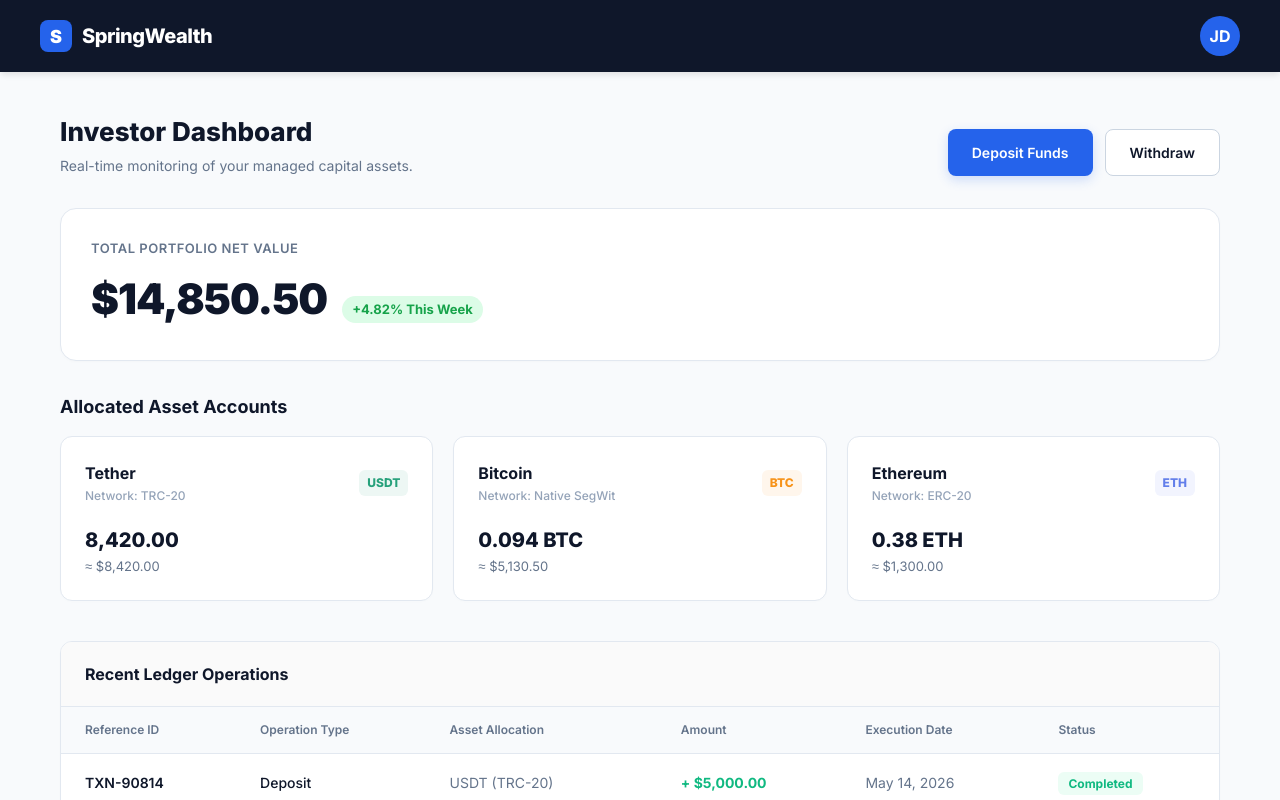
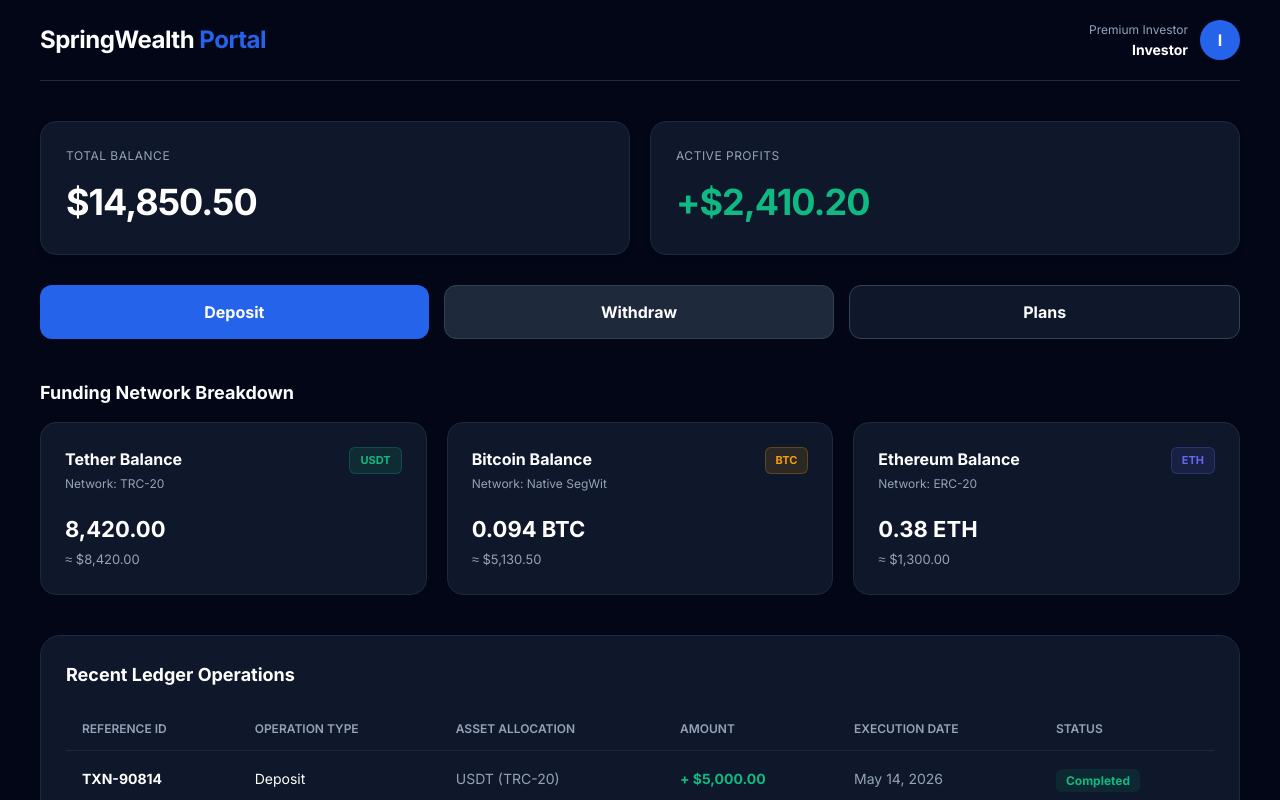
Before and after one commit to stonefolk663-lang/investment-platform, a Next.js app: page /dashboard in a window 1280 px wide. Shown: the top 800 px of the page. Built offline with nearby package versions, Linux system fonts and the light colour scheme.

Commit message:
dashboard

```diff
--- a/app/dashboard/page.tsx
+++ b/app/dashboard/page.tsx
@@ -1,123 +1,125 @@
 'use client'
 import React, { useState } from 'react';
+import { useRouter } from 'next/navigation';
 
 export default function Dashboard() {
-  // Hardcoded realistic default states for a professional view
-  const [userProfile] = useState({
-    name: 'John Doe',
+  const router = useRouter();
+
+  // Mock investor metrics - loaded to look professional instantly
+  const [metrics] = useState({
+    totalBalance: '14,850.50',
+    activeProfits: '2,410.20',
     accountTier: 'Premium Investor',
-    totalBalance: '14,850.50',
-    weeklyGrowth: '+4.82%',
+    userName: 'Investor'
   });
 
   const cryptoBalances = [
-    { name: 'Tether', ticker: 'USDT', network: 'TRC-20', balance: '8,420.00', valueInUSD: '$8,420.00', color: '#26a17b' },
-    { name: 'Bitcoin', ticker: 'BTC', network: 'Native SegWit', balance: '0.094 BTC', valueInUSD: '$5,130.50', color: '#f7931a' },
-    { name: 'Ethereum', ticker: 'ETH', network: 'ERC-20', balance: '0.38 ETH', valueInUSD: '$1,300.00', color: '#627eea' }
+    { name: 'Tether', ticker: 'USDT', network: 'TRC-20', balance: '8,420.00', valueInUSD: '$8,420.00', color: '#10b981' },
+    { name: 'Bitcoin', ticker: 'BTC', network: 'Native SegWit', balance: '0.094 BTC', valueInUSD: '$5,130.50', color: '#f59e0b' },
+    { name: 'Ethereum', ticker: 'ETH', network: 'ERC-20', balance: '0.38 ETH', valueInUSD: '$1,300.00', color: '#6366f1' }
   ];
 
   const transactionHistory = [
-    { id: 'TXN-90814', type: 'Deposit', asset: 'USDT (TRC-20)', amount: '+ $5,000.00', date: 'May 14, 2026', status: 'Completed', statusColor: '#10b981', bg: '#ecfdf5' },
-    { id: 'TXN-88181', type: 'Weekly Yield', asset: 'Automated Return', amount: '+ $214.50', date: 'May 10, 2026', status: 'Completed', statusColor: '#10b981', bg: '#ecfdf5' },
-    { id: 'TXN-75212', type: 'Withdrawal', asset: 'Bitcoin (BTC)', amount: '- $750.00', date: 'May 03, 2026', status: 'Processing', statusColor: '#f59e0b', bg: '#fffbeb' }
+    { id: 'TXN-90814', type: 'Deposit', asset: 'USDT (TRC-20)', amount: '+ $5,000.00', date: 'May 14, 2026', status: 'Completed', statusColor: '#10b981', bg: 'rgba(16, 185, 129, 0.1)' },
+    { id: 'TXN-88181', type: 'Weekly Yield', asset: 'Automated Return', amount: '+ $214.50', date: 'May 10, 2026', status: 'Completed', statusColor: '#10b981', bg: 'rgba(16, 185, 129, 0.1)' },
+    { id: 'TXN-75212', type: 'Withdrawal', asset: 'Bitcoin (BTC)', amount: '- $750.00', date: 'May 03, 2026', status: 'Processing', statusColor: '#f59e0b', bg: 'rgba(245, 158, 11, 0.1)' }
   ];
 
   return (
-    <div style={{ minHeight: '100vh', backgroundColor: '#f8fafc', fontFamily: '"Inter", sans-serif', display: 'flex', flexDirection: 'column' }}>
+    <div style={{ backgroundColor: '#020617', color: '#ffffff', minHeight: '100vh', fontFamily: '"Inter", sans-serif', padding: '20px' }}>
+      <div style={{ maxWidth: '1200px', margin: '0 auto' }}>
 
-      {/* Premium Navigation Topbar */}
-      <nav style={{ backgroundColor: '#0f172a', color: 'white', padding: '16px 40px', display: 'flex', justifyContent: 'space-between', alignItems: 'center', boxShadow: '0 4px 6px -1px rgba(0,0,0,0.1)' }}>
-        <div style={{ display: 'flex', alignItems: 'center', gap: '10px' }}>
-          <div style={{ backgroundColor: '#2563eb', width: '32px', height: '32px', borderRadius: '8px', display: 'flex', alignItems: 'center', justifyContent: 'center', fontWeight: '900', fontSize: '18px' }}>S</div>
-          <span style={{ fontSize: '20px', fontWeight: '800', letterSpacing: '-0.5px' }}>SpringWealth</span>
-        </div>
-        <div style={{ display: 'flex', alignItems: 'center', gap: '20px' }}>
-          <div style={{ textAlign: 'right', display: 'none', md: 'block' }}>
-            <p style={{ margin: 0, fontSize: '14px', fontWeight: '600' }}>{userProfile.name}</p>
-            <p style={{ margin: 0, fontSize: '11px', color: '#94a3b8' }}>{userProfile.accountTier}</p>
-          </div>
-          <div style={{ width: '40px', height: '40px', borderRadius: '50%', backgroundColor: '#2563eb', display: 'flex', alignItems: 'center', justifyContent: 'center', fontWeight: 'bold', fontSize: '16px' }}>
-            JD
-          </div>
-        </div>
-      </nav>
+        {/* Header Section matching original routes */}
+        <div style={{ display: 'flex', justifyContent: 'space-between', alignItems: 'center', marginBottom: '40px', borderBottom: '1px solid #1e293b', paddingBottom: '20px' }}>
+          <h1 style={{ fontSize: '24px', fontWeight: 'bold', margin: 0, letterSpacing: '-0.5px' }}>
+            SpringWealth <span style={{ color: '#2563eb' }}>Portal</span>
+          </h1>
 
-      {/* Main Dashboard Workspace */}
-      <main style={{ flex: 1, padding: '40px 20px', maxWidth: '1200px', width: '100%', margin: '0 auto', boxSizing: 'border-box' }}>
-
-        {/* Welcome Header & Growth Section */}
-        <div style={{ display: 'flex', flexDirection: 'row', justifyContent: 'space-between', alignItems: 'flex-end', marginBottom: '32px', flexWrap: 'wrap', gap: '20px' }}>
-          <div>
-            <h2 style={{ fontSize: '26px', fontWeight: '800', color: '#0f172a', margin: '0 0 4px 0' }}>Investor Dashboard</h2>
-            <p style={{ margin: 0, color: '#64748b', fontSize: '14px' }}>Real-time monitoring of your managed capital assets.</p>
-          </div>
-          <div style={{ display: 'flex', gap: '12px' }}>
-            <button style={{ backgroundColor: '#2563eb', color: 'white', padding: '12px 24px', borderRadius: '8px', border: 'none', fontWeight: '600', fontSize: '14px', cursor: 'pointer', boxShadow: '0 4px 12px rgba(37, 99, 235, 0.2)' }}>Deposit Funds</button>
-            <button style={{ backgroundColor: '#ffffff', color: '#0f172a', padding: '12px 24px', borderRadius: '8px', border: '1px solid #cbd5e1', fontWeight: '600', fontSize: '14px', cursor: 'pointer' }}>Withdraw</button>
+          <div onClick={() => router.push('/dashboard/profile')} style={{ cursor: 'pointer', display: 'flex', alignItems: 'center', gap: '12px' }}>
+            <div style={{ textAlign: 'right' }}>
+              <p style={{ fontSize: '12px', color: '#94a3b8', margin: 0 }}>{metrics.accountTier}</p>
+              <p style={{ fontWeight: 'bold', fontSize: '14px', margin: 0 }}>{metrics.userName}</p>
+            </div>
+            <div style={{ width: '40px', height: '40px', backgroundColor: '#2563eb', borderRadius: '50%', display: 'flex', alignItems: 'center', justifyContent: 'center', fontWeight: 'bold' }}>
+              I
+            </div>
           </div>
         </div>
 
-        {/* Hero Portfolio Stat Card */}
-        <div style={{ backgroundColor: '#ffffff', borderRadius: '16px', border: '1px solid #e2e8f0', padding: '30px', marginBottom: '32px', boxShadow: '0 1px 3px rgba(0,0,0,0.02)' }}>
-          <p style={{ margin: '0 0 8px 0', fontSize: '13px', fontWeight: '600', color: '#64748b', textTransform: 'uppercase', letterSpacing: '0.5px' }}>Total Portfolio Net Value</p>
-          <div style={{ display: 'flex', alignItems: 'baseline', gap: '15px', flexWrap: 'wrap' }}>
-            <span style={{ fontSize: '42px', fontWeight: '900', color: '#0f172a', letterSpacing: '-1px' }}>${userProfile.totalBalance}</span>
-            <span style={{ backgroundColor: '#dcfce7', color: '#16a34a', padding: '4px 10px', borderRadius: '20px', fontSize: '13px', fontWeight: '700' }}>
-              {userProfile.weeklyGrowth} This Week
-            </span>
+        {/* Hero Metrics Grid - Populated instead of $0.00 */}
+        <div style={{ display: 'grid', gridTemplateColumns: 'repeat(auto-fit, minmax(250px, 1fr))', gap: '20px', marginBottom: '30px' }}>
+          <div style={{ backgroundColor: '#0f172a', padding: '25px', borderRadius: '16px', border: '1px solid #1e293b', boxShadow: '0 4px 6px -1px rgba(0,0,0,0.2)' }}>
+            <p style={{ color: '#94a3b8', fontSize: '12px', margin: 0, textTransform: 'uppercase', letterSpacing: '0.5px' }}>Total Balance</p>
+            <h2 style={{ fontSize: '36px', fontWeight: 'bold', margin: '10px 0 0 0', letterSpacing: '-1px' }}>${metrics.totalBalance}</h2>
+          </div>
+
+          <div style={{ backgroundColor: '#0f172a', padding: '25px', borderRadius: '16px', border: '1px solid #1e293b', boxShadow: '0 4px 6px -1px rgba(0,0,0,0.2)' }}>
+            <p style={{ color: '#94a3b8', fontSize: '12px', margin: 0, textTransform: 'uppercase', letterSpacing: '0.5px' }}>Active Profits</p>
+            <h2 style={{ fontSize: '36px', fontWeight: 'bold', color: '#10b981', margin: '10px 0 0 0', letterSpacing: '-1px' }}>+${metrics.activeProfits}</h2>
           </div>
         </div>
 
-        {/* Middle Section: Assets & Networks Grid */}
-        <h3 style={{ fontSize: '18px', fontWeight: '700', color: '#0f172a', marginBottom: '16px' }}>Allocated Asset Accounts</h3>
+        {/* Action Button Navigation Links preserved from original code */}
+        <div style={{ display: 'flex', gap: '15px', marginBottom: '40px', flexWrap: 'wrap' }}>
+          <button onClick={() => router.push('/dashboard/deposit')} style={{ flex: 1, minWidth: '120px', backgroundColor: '#2563eb', color: 'white', padding: '14px', borderRadius: '12px', border: 'none', fontSpread: '0.5px', fontWeight: 'bold', cursor: 'pointer', transition: 'background 0.2s' }}>
+            Deposit
+          </button>
+          <button onClick={() => router.push('/dashboard/withdraw')} style={{ flex: 1, minWidth: '120px', backgroundColor: '#1e293b', color: 'white', padding: '14px', borderRadius: '12px', border: '1px solid #334155', fontWeight: 'bold', cursor: 'pointer' }}>
+            Withdraw
+          </button>
+          <button onClick={() => router.push('/dashboard/plans')} style={{ flex: 1, minWidth: '120px', backgroundColor: '#0f172a', color: 'white', padding: '14px', borderRadius: '12px', border: '1px solid #334155', fontWeight: 'bold', cursor: 'pointer' }}>
+            Plans
+          </button>
+        </div>
+
+        {/* Middle Section: Active Crypto Wallets Grid */}
+        <h3 style={{ fontSize: '18px', fontWeight: 'bold', color: '#ffffff', marginBottom: '16px' }}>Funding Network Breakdown</h3>
         <div style={{ display: 'grid', gridTemplateColumns: 'repeat(auto-fit, minmax(280px, 1fr))', gap: '20px', marginBottom: '40px' }}>
           {cryptoBalances.map((coin, index) => (
-            <div key={index} style={{ backgroundColor: '#ffffff', borderRadius: '12px', border: '1px solid #e2e8f0', padding: '24px', boxShadow: '0 1px 3px rgba(0,0,0,0.01)', display: 'flex', flexDirection: 'column', justifyBetween: 'space-between' }}>
-              <div style={{ display: 'flex', justifyContent: 'space-between', alignItems: 'center', marginBottom: '20px' }}>
+            <div key={index} style={{ backgroundColor: '#0f172a', borderRadius: '16px', border: '1px solid #1e293b', padding: '24px', display: 'flex', flexDirection: 'column', justifyContent: 'space-between' }}>
+              <div style={{ display: 'flex', justifyContent: 'space-between', alignItems: 'flex-start', marginBottom: '20px' }}>
                 <div>
-                  <h4 style={{ margin: 0, fontSize: '16px', fontWeight: '700', color: '#0f172a' }}>{coin.name}</h4>
-                  <p style={{ margin: '2px 0 0 0', fontSize: '12px', color: '#94a3b8', fontWeight: '500' }}>Network: {coin.network}</p>
+                  <h4 style={{ margin: 0, fontSize: '16px', fontWeight: 'bold', color: '#ffffff' }}>{coin.name} Balance</h4>
+                  <p style={{ margin: '4px 0 0 0', fontSize: '12px', color: '#94a3b8' }}>Network: {coin.network}</p>
                 </div>
-                <span style={{ fontSize: '12px', fontWeight: '800', padding: '4px 8px', borderRadius: '6px', color: coin.color, backgroundColor: `${coin.color}15` }}>
+                <span style={{ fontSize: '11px', fontWeight: 'bold', padding: '4px 10px', borderRadius: '6px', color: coin.color, backgroundColor: `${coin.color}20`, border: `1px solid ${coin.color}40` }}>
                   {coin.ticker}
                 </span>
               </div>
               <div>
-                <p style={{ margin: 0, fontSize: '20px', fontWeight: '800', color: '#0f172a' }}>{coin.balance}</p>
-                <p style={{ margin: '2px 0 0 0', fontSize: '13px', color: '#64748b' }}>≈ {coin.valueInUSD}</p>
+                <p style={{ margin: 0, fontSize: '22px', fontWeight: 'bold', color: '#ffffff' }}>{coin.balance}</p>
+                <p style={{ margin: '4px 0 0 0', fontSize: '13px', color: '#94a3b8' }}>≈ {coin.valueInUSD}</p>
               </div>
             </div>
           ))}
         </div>
 
-        {/* Bottom Section: Transaction Logs Table */}
-        <div style={{ backgroundColor: '#ffffff', borderRadius: '12px', border: '1px solid #e2e8f0', overflow: 'hidden', boxShadow: '0 1px 3px rgba(0,0,0,0.01)' }}>
-          <div style={{ padding: '20px 24px', borderBottom: '1px solid #e2e8f0', backgroundColor: '#fafafa' }}>
-            <h3 style={{ margin: 0, fontSize: '16px', fontWeight: '700', color: '#0f172a' }}>Recent Ledger Operations</h3>
-          </div>
+        {/* Real-time Ledger Operations replacing the dry 'No transactions yet' state */}
+        <div style={{ backgroundColor: '#0f172a', padding: '25px', borderRadius: '20px', border: '1px solid #1e293b', overflow: 'hidden' }}>
+          <h3 style={{ margin: '0 0 20px 0', fontSize: '18px', fontWeight: 'bold' }}>Recent Ledger Operations</h3>
 
           <div style={{ overflowX: 'auto' }}>
             <table style={{ width: '100%', borderCollapse: 'collapse', textAlign: 'left', minWidth: '600px' }}>
               <thead>
-                <tr style={{ borderBottom: '1px solid #e2e8f0', backgroundColor: '#f8fafc' }}>
-                  <th style={{ padding: '14px 24px', fontSize: '12px', fontWeight: '600', color: '#64748b' }}>Reference ID</th>
-                  <th style={{ padding: '14px 24px', fontSize: '12px', fontWeight: '600', color: '#64748b' }}>Operation Type</th>
-                  <th style={{ padding: '14px 24px', fontSize: '12px', fontWeight: '600', color: '#64748b' }}>Asset Allocation</th>
-                  <th style={{ padding: '14px 24px', fontSize: '12px', fontWeight: '600', color: '#64748b' }}>Amount</th>
-                  <th style={{ padding: '14px 24px', fontSize: '12px', fontWeight: '600', color: '#64748b' }}>Execution Date</th>
-                  <th style={{ padding: '14px 24px', fontSize: '12px', fontWeight: '600', color: '#64748b' }}>Status</th>
+                <tr style={{ borderBottom: '1px solid #1e293b', color: '#94a3b8' }}>
+                  <th style={{ padding: '12px 16px', fontSize: '12px', fontWeight: '600', textTransform: 'uppercase' }}>Reference ID</th>
+                  <th style={{ padding: '12px 16px', fontSize: '12px', fontWeight: '600', textTransform: 'uppercase' }}>Operation Type</th>
+                  <th style={{ padding: '12px 16px', fontSize: '12px', fontWeight: '600', textTransform: 'uppercase' }}>Asset Allocation</th>
+                  <th style={{ padding: '12px 16px', fontSize: '12px', fontWeight: '600', textTransform: 'uppercase' }}>Amount</th>
+                  <th style={{ padding: '12px 16px', fontSize: '12px', fontWeight: '600', textTransform: 'uppercase' }}>Execution Date</th>
+                  <th style={{ padding: '12px 16px', fontSize: '12px', fontWeight: '600', textTransform: 'uppercase' }}>Status</th>
                 </tr>
               </thead>
               <tbody>
                 {transactionHistory.map((txn, idx) => (
-                  <tr key={idx} style={{ borderBottom: idx !== transactionHistory.length - 1 ? '1px solid #e2e8f0' : 'none' }}>
-                    <td style={{ padding: '16px 24px', fontSize: '14px', fontWeight: '600', color: '#0f172a' }}>{txn.id}</td>
-                    <td style={{ padding: '16px 24px', fontSize: '14px', color: '#0f172a', fontWeight: '500' }}>{txn.type}</td>
-                    <td style={{ padding: '16px 24px', fontSize: '14px', color: '#64748b' }}>{txn.asset}</td>
-                    <td style={{ padding: '16px 24px', fontSize: '14px', fontWeight: '700', color: txn.amount.includes('+') ? '#10b981' : '#0f172a' }}>{txn.amount}</td>
-                    <td style={{ padding: '16px 24px', fontSize: '14px', color: '#64748b' }}>{txn.date}</td>
-                    <td style={{ padding: '16px 24px' }}>
-                      <span style={{ backgroundColor: txn.bg, color: txn.statusColor, padding: '4px 10px', borderRadius: '6px', fontSize: '12px', fontWeight: '700' }}>
+                  <tr key={idx} style={{ borderBottom: idx !== transactionHistory.length - 1 ? '1px solid #1e293b' : 'none' }}>
+                    <td style={{ padding: '16px', fontSize: '14px', fontWeight: 'bold', color: '#ffffff' }}>{txn.id}</td>
+                    <td style={{ padding: '16px', fontSize: '14px', color: '#ffffff' }}>{txn.type}</td>
+                    <td style={{ padding: '16px', fontSize: '14px', color: '#94a3b8' }}>{txn.asset}</td>
+                    <td style={{ padding: '16px', fontSize: '14px', fontWeight: 'bold', color: txn.amount.includes('+') ? '#10b981' : '#ffffff' }}>{txn.amount}</td>
+                    <td style={{ padding: '16px', fontSize: '14px', color: '#94a3b8' }}>{txn.date}</td>
+                    <td style={{ padding: '16px' }}>
+                      <span style={{ backgroundColor: txn.bg, color: txn.statusColor, padding: '4px 10px', borderRadius: '6px', fontSize: '12px', fontWeight: 'bold' }}>
                         {txn.status}
                       </span>
                     </td>
@@ -128,7 +130,7 @@ export default function Dashboard() {
           </div>
         </div>
 
-      </main>
+      </div>
     </div>
   );
 }
```
